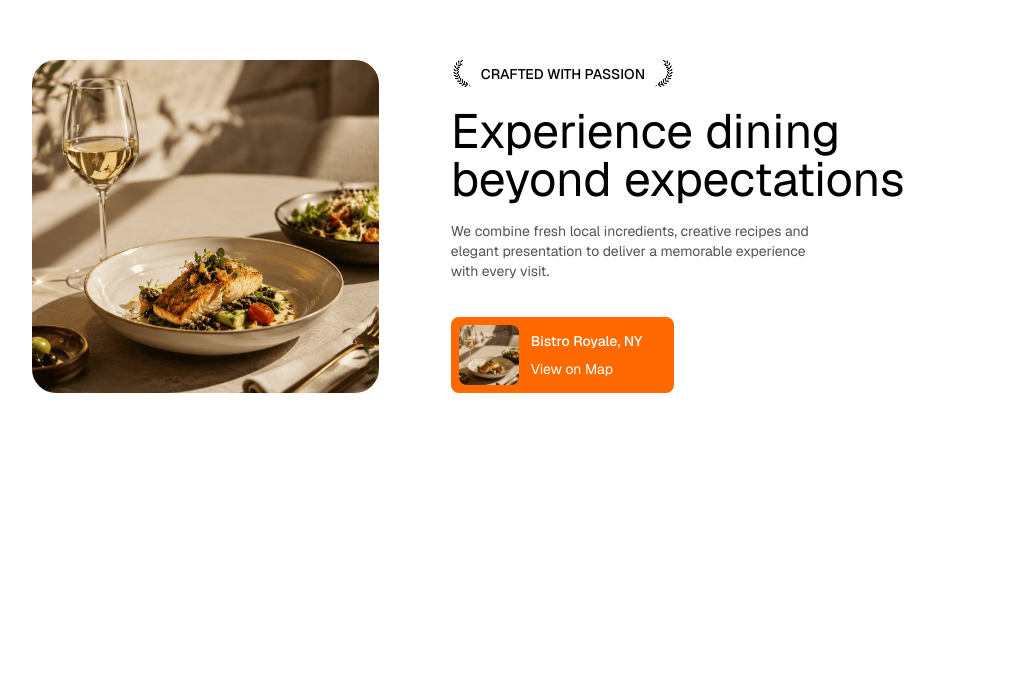
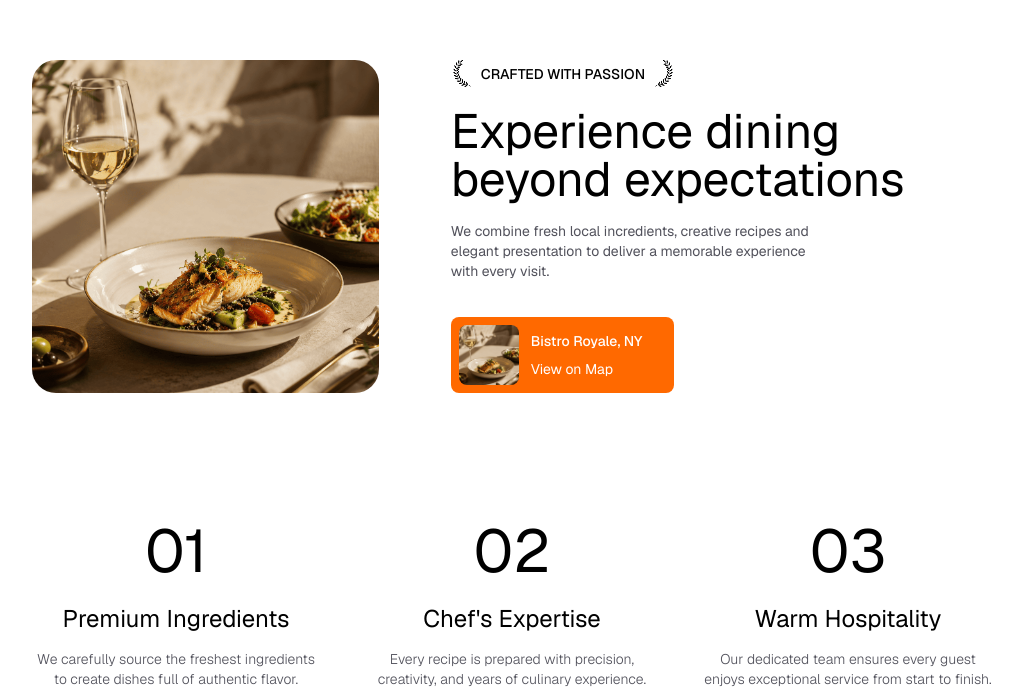
Before and after one commit to itspushpank/Restro, a React (Vite) app: page / in a window 1280 px wide. Shown: the part 916-1605 px from the top of the page, without its empty margins (128-1147 px from the left). Before the commit the page ends 1309 px from the top, so only its background shows below. Built offline with nearby package versions, Linux system fonts and the light colour scheme.

Commit message:
Add Stats section to display statistical data with animations

```diff
--- a/src/App.jsx
+++ b/src/App.jsx
@@ -3,6 +3,7 @@
 import Navbar from "./components/Navbar"
 import About from "./sections/About"
 import HeroSection from "./sections/HeroSection"
+import Stats from "./sections/Stats"
 
 const App = () => {
   return (
@@ -10,6 +11,7 @@
       <Navbar />
       <HeroSection />
       <About />
+      <Stats />
     </>
   )
 }
--- /dev/null
+++ b/src/sections/Stats.jsx
@@ -0,0 +1,24 @@
+import { statsData } from '../data/data'
+import Animated from "../components/Animated"
+
+const Stats = () => {
+  return (
+    <section id='stats' className='px-auto mt-32'>
+        <div className='flex flex-col md:flex-row items-center justify-center gap-12 md-gap25 max-w-7xl mx-auto'>
+            {statsData.map((item,index)=>{
+                return <>
+                <Animated key={index} delay={0.2} className="flex flex-col items-center text-center">
+                    <span className='text-6xl'>{item.number}</span>
+                    <h3 className='mt-5.5 text-2xl'>{item.title}</h3>
+                    <p className='mt-3.5 font-light text-zinc-600 max-w-72'>{item.description}</p>
+                </Animated>
+                </>
+            })}
+
+
+        </div>
+    </section>
+  )
+}
+
+export default Stats
```
